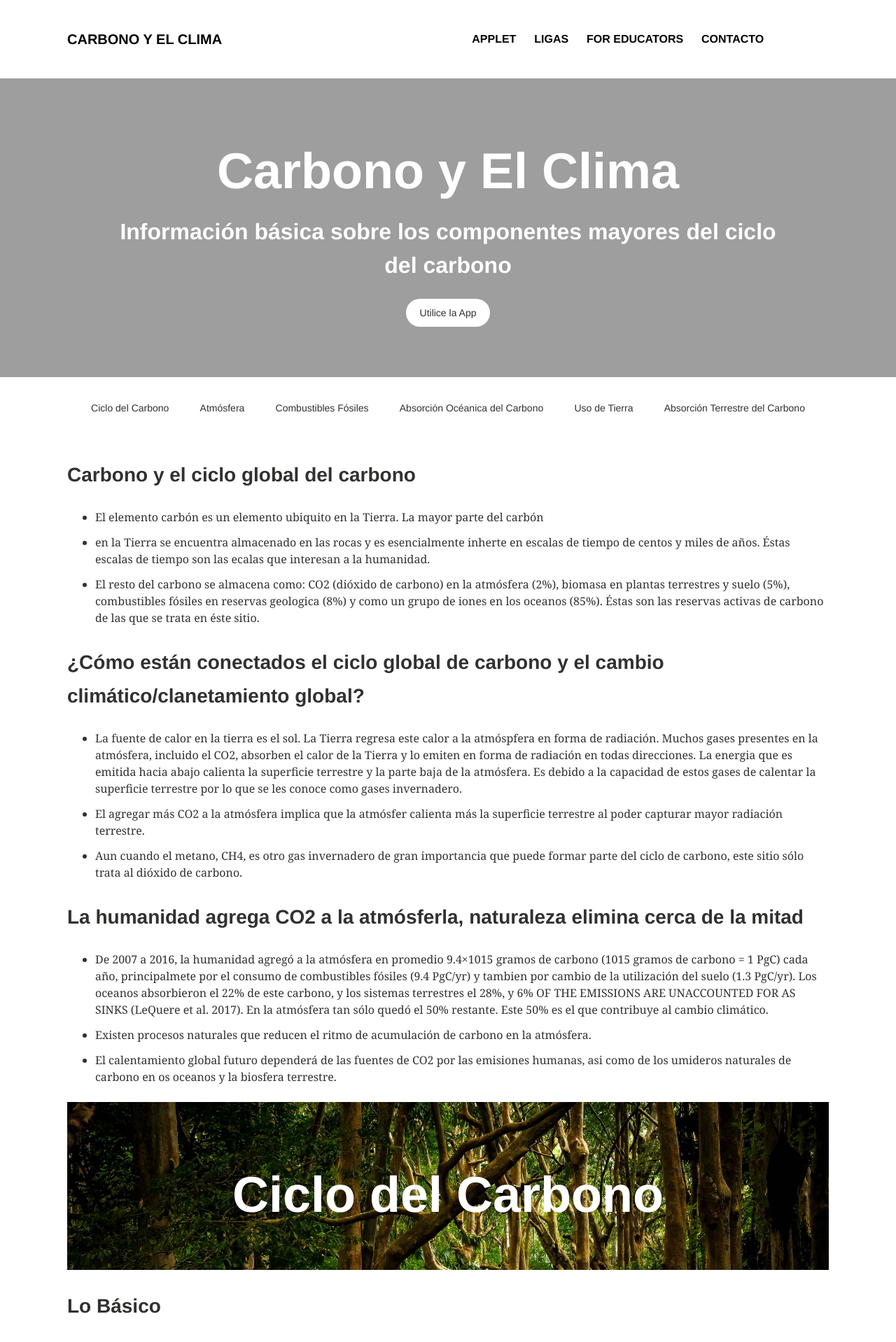
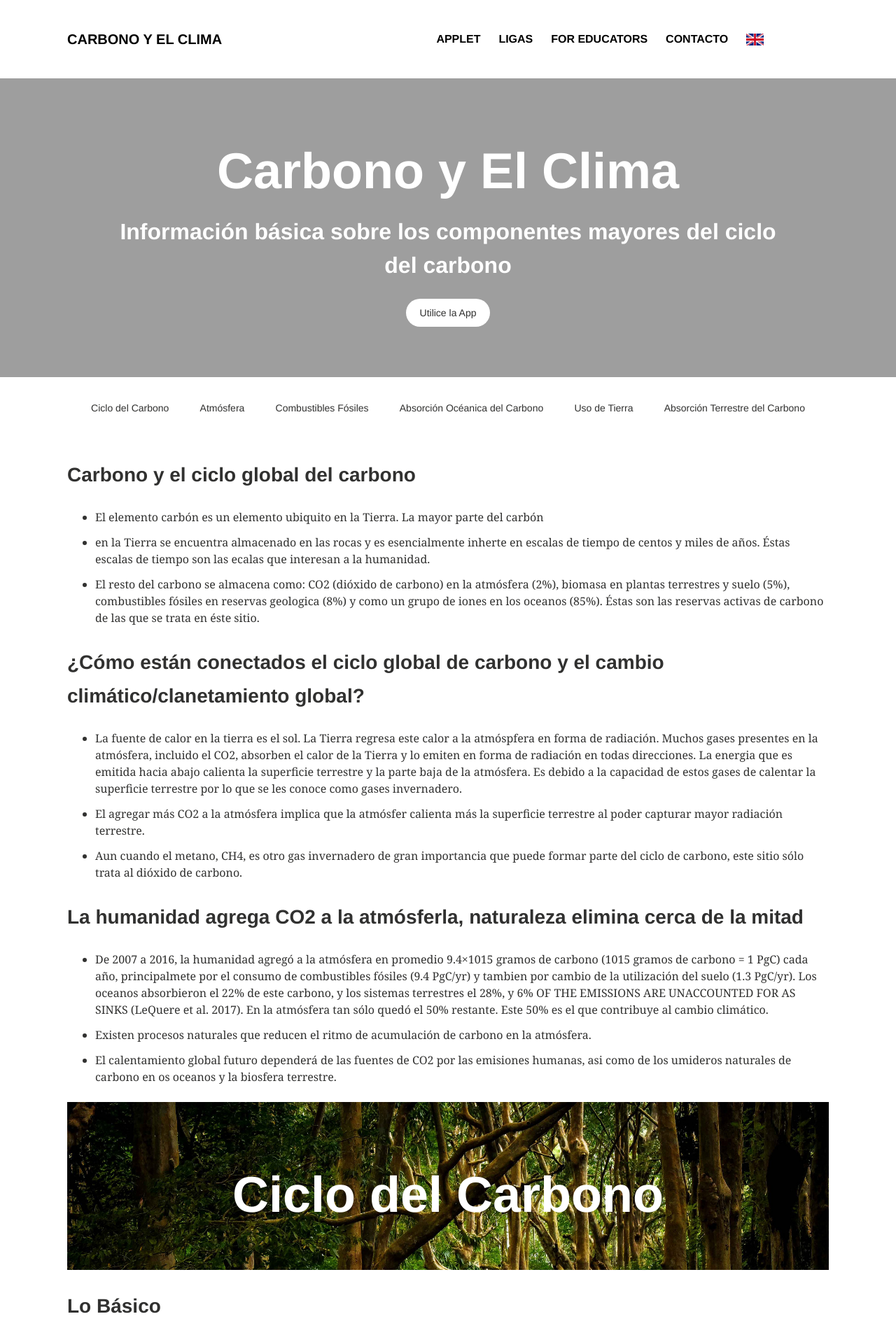
Before and after one commit to zentouro/CarbonCycle-es, a Jekyll site: the page built from index.md, in a window 1280 px wide. Shown: the top 1918 px of the page at 70% size. Built offline with Jekyll 4.4.1, drawn with Linux system fonts in a browser that asks for light colours.

Commit message:
nav update

```diff
--- a/_includes/navigation.html
+++ b/_includes/navigation.html
@@ -8,4 +8,5 @@
     {% endif %}
     <li><a href="{{ domain }}{{ link.url }}" {% if link.url contains 'http' %}target="_blank"{% endif %}>{{ link.title }}</a></li>
   {% endfor %}
+   <li>  <a href= "{{ base.url }}/CarbonCycle"> <img src ="{{ site.url }}/images/uk_flag.png" alt="English Version" style="width:25px;height:17px;"> </a> </li>
 </ul>
```
Also changed, not shown: images/uk_flag.png (added), 1 other file.
